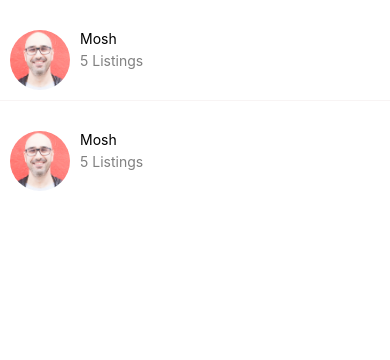
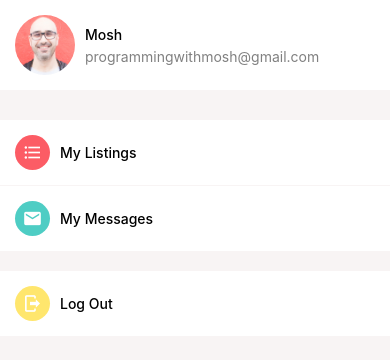
Before and after one commit to saravpereira/DoneWithIt, a React Native app: screen / in a window 390 px wide. Shown: the top 360 px of the page. Built offline with nearby package versions, Linux system fonts and the light colour scheme.

Commit message:
MyAccountScreen

```diff
--- a/App.js
+++ b/App.js
@@ -5,7 +5,8 @@ import Card from "./src/components/common/card/Card";
 import ListingDetailScreen from "./src/components/listingDetailScreen/ListingDetailScreen";
 import Screen from "./src/components/common/screen/Screen";
 import MessagesScreen from "./src/components/messagesScreen/MessagesScreen";
+import MyAccountScreen from "./src/components/myAccountScreen/MyAccountScreen";
 
 export default function App() {
-  return <MessagesScreen />;
+  return <MyAccountScreen />;
 }
--- a/src/components/common/listItem/ListItem.js
+++ b/src/components/common/listItem/ListItem.js
@@ -3,7 +3,7 @@ import {
   GestureHandlerRootView,
   Swipeable,
 } from "react-native-gesture-handler";
-import { View, Image, Text, TouchableHighlight } from "react-native";
+import { View, Text, TouchableHighlight } from "react-native";
 import { styles } from "./styles";
 import colors from "../../../constants/colors";
 
@@ -19,10 +19,12 @@ const ListItem = ({
       <Swipeable renderRightActions={renderRightActions}>
         <TouchableHighlight underlayColor={colors.light} onPress={onPress}>
           <View style={styles.userDetail}>
-            <Image style={styles.avatar} source={avatar} />
+            {avatar}
             <View style={styles.titleAndDescription}>
-              <Text style={styles.title}>{title}</Text>
-              <Text style={styles.description}>{description}</Text>
+              {title && <Text style={styles.title}>{title}</Text>}
+              {description && (
+                <Text style={styles.description}>{description}</Text>
+              )}
             </View>
           </View>
         </TouchableHighlight>
--- a/src/components/common/listItem/styles/index.js
+++ b/src/components/common/listItem/styles/index.js
@@ -1,12 +1,14 @@
 import { StyleSheet } from "react-native";
+import colors from "../../../../constants/colors";
 
 export const styles = StyleSheet.create({
   userDetail: {
     display: "flex",
     flexDirection: "row",
     gap: 10,
-    marginTop: 20,
-    padding: 10,
+    padding: 15,
+    backgroundColor: colors.white,
+    alignItems: "center",
   },
   avatar: {
     width: 60,
@@ -20,6 +22,7 @@ export const styles = StyleSheet.create({
   },
   title: {
     fontSize: 14,
+    fontWeight: 500,
   },
   description: {
     color: "gray",
--- a/src/components/listingDetailScreen/ListingDetailScreen.js
+++ b/src/components/listingDetailScreen/ListingDetailScreen.js
@@ -20,7 +20,7 @@ const ListingDetailScreen = ({
       </View>
 
       <ListItem
-        avatar={avatar}
+        avatar={<Image style={styles.avatar} source={avatar} />}
         title={listingUserFullname}
         description={`${numberOfListing} Listing${
           numberOfListing > 1 ? "s" : ""
--- a/src/components/messagesScreen/MessagesScreen.js
+++ b/src/components/messagesScreen/MessagesScreen.js
@@ -1,22 +1,33 @@
 import React, { useState } from "react";
-import { FlatList } from "react-native";
+import { FlatList, Image } from "react-native";
 import Screen from "../common/screen/Screen";
 import ListItem from "../common/listItem/ListItem";
 import ListItemSeparator from "../common/listItemSeparator/ListItemSeparator";
 import ListItemDeleteAction from "../common/listItemDeleteAction/ListItemDeleteAction";
+import { styles } from "./styles";
 
 const sample = [
   {
     id: 1,
     title: "Mosh",
     description: "5 Listings",
-    image: require("../../../assets/mosh.jpg"),
+    image: (
+      <Image
+        style={styles.avatar}
+        source={require("../../../assets/mosh.jpg")}
+      />
+    ),
   },
   {
     id: 2,
     title: "Mosh",
     description: "5 Listings",
-    image: require("../../../assets/mosh.jpg"),
+    image: (
+      <Image
+        style={styles.avatar}
+        source={require("../../../assets/mosh.jpg")}
+      />
+    ),
   },
 ];
 
--- /dev/null
+++ b/src/components/messagesScreen/styles/index.js
@@ -0,0 +1,9 @@
+import { StyleSheet } from "react-native";
+
+export const styles = StyleSheet.create({
+  avatar: {
+    width: 60,
+    height: 60,
+    borderRadius: 32,
+  },
+});
--- /dev/null
+++ b/src/components/myAccountScreen/MyAccountScreen.js
@@ -0,0 +1,93 @@
+import React, { useState } from "react";
+import { FlatList, View, Image } from "react-native";
+import { MaterialCommunityIcons } from "@expo/vector-icons";
+import Screen from "../common/screen/Screen";
+import ListItem from "../common/listItem/ListItem";
+import ListItemSeparator from "../common/listItemSeparator/ListItemSeparator";
+import { styles } from "./styles";
+
+const sampleUser = {
+  id: 1,
+  title: "Mosh",
+  description: "programmingwithmosh@gmail.com",
+  image: (
+    <Image style={styles.avatar} source={require("../../../assets/mosh.jpg")} />
+  ),
+};
+
+const accountFeatures = [
+  {
+    id: 1,
+    title: "My Listings",
+    description: "",
+    image: (
+      <View style={styles.listingIconContainer}>
+        <MaterialCommunityIcons
+          name="format-list-bulleted"
+          size={20}
+          color="white"
+        />
+      </View>
+    ),
+  },
+  {
+    id: 2,
+    title: "My Messages",
+    description: "",
+    image: (
+      <View style={styles.emailIconContainer}>
+        <MaterialCommunityIcons name="email" size={20} color="white" />
+      </View>
+    ),
+  },
+];
+
+const MyAccountScreen = () => {
+  const [messages, setMessages] = useState(sampleUser);
+  const [settings, setSettings] = useState(accountFeatures);
+
+  return (
+    <View style={styles.container}>
+      <Screen>
+        <View style={styles.userDetailSection}>
+          <ListItem
+            title={messages.title}
+            description={messages.description}
+            avatar={messages.image}
+            onPress={() => console.log("Message sent", item)}
+          />
+        </View>
+
+        <FlatList
+          style={styles.flatlist}
+          data={settings}
+          keyExtractor={(settings) => settings.id.toString()}
+          renderItem={({ item }) => (
+            <ListItem
+              title={item.title}
+              description={item.description}
+              avatar={item.image}
+              onPress={() => console.log("Message sent", item)}
+            />
+          )}
+          ItemSeparatorComponent={ListItemSeparator}
+        />
+
+        <View style={styles.section}>
+          <ListItem
+            title="Log Out"
+            description=""
+            avatar={
+              <View style={styles.logoutIconContainer}>
+                <MaterialCommunityIcons name="logout" size={20} color="white" />
+              </View>
+            }
+            onPress={() => console.log("Message sent", item)}
+          />
+        </View>
+      </Screen>
+    </View>
+  );
+};
+
+export default MyAccountScreen;
--- /dev/null
+++ b/src/components/myAccountScreen/styles/index.js
@@ -0,0 +1,53 @@
+import { StyleSheet } from "react-native";
+import Constants from "expo-constants";
+import colors from "../../../constants/colors";
+
+export const styles = StyleSheet.create({
+  container: {
+    backgroundColor: colors.background,
+    width: "100%",
+    height: "100%",
+  },
+  section: {
+    paddingBottom: 20,
+  },
+  userDetailSection: {
+    paddingBottom: 30,
+  },
+  flatlist: {
+    flexGrow: 0,
+    paddingBottom: 20,
+  },
+  listingIconContainer: {
+    width: 35,
+    height: 35,
+    backgroundColor: colors.primaryColor,
+    borderRadius: 32,
+    display: "flex",
+    justifyContent: "center",
+    alignItems: "center",
+  },
+  emailIconContainer: {
+    width: 35,
+    height: 35,
+    backgroundColor: colors.secondaryColor,
+    borderRadius: 32,
+    display: "flex",
+    justifyContent: "center",
+    alignItems: "center",
+  },
+  logoutIconContainer: {
+    width: 35,
+    height: 35,
+    backgroundColor: colors.yellow,
+    borderRadius: 32,
+    display: "flex",
+    justifyContent: "center",
+    alignItems: "center",
+  },
+  avatar: {
+    width: 60,
+    height: 60,
+    borderRadius: 32,
+  },
+});
--- a/src/constants/colors.js
+++ b/src/constants/colors.js
@@ -6,4 +6,6 @@ export default {
   medium: "#6e6969",
   light: "#f8f4f4",
   danger: "#ff5252",
+  yellow: "#ffe66d",
+  background: "#f8f4f4",
 };
```
